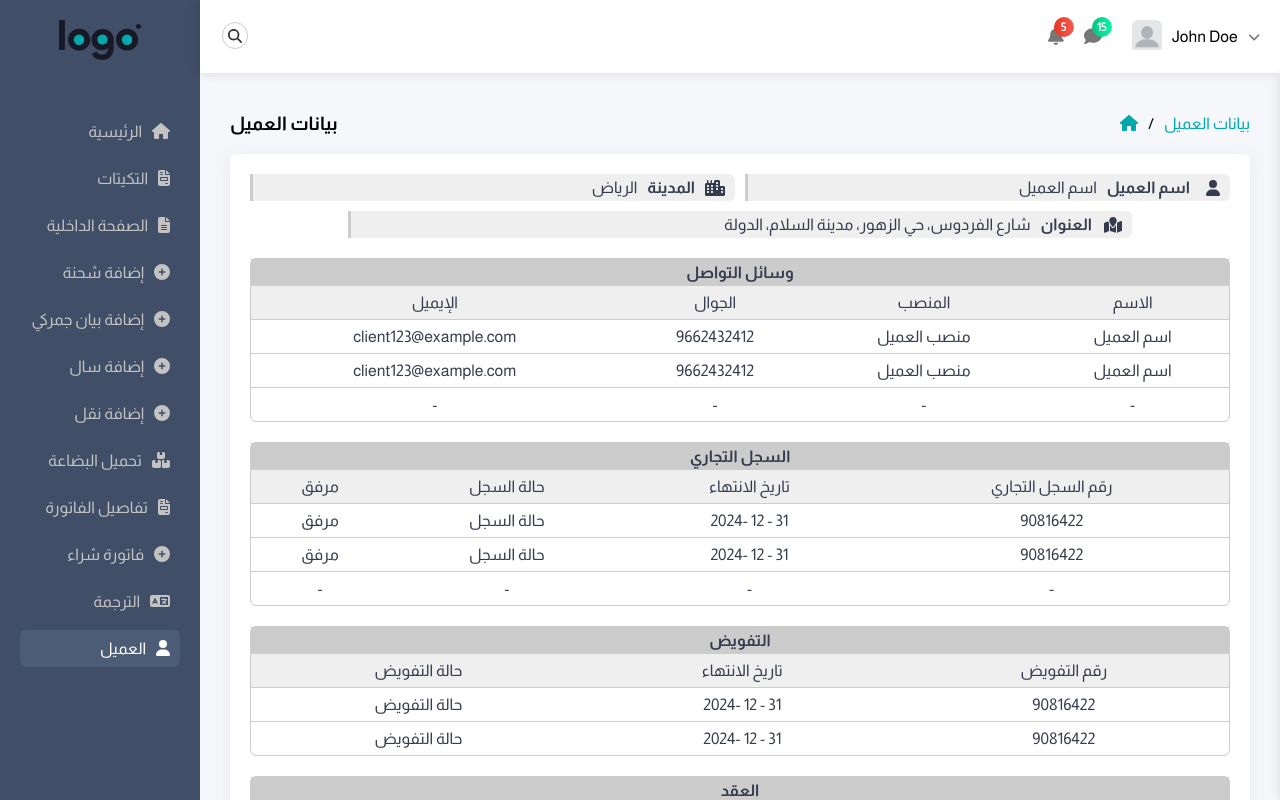
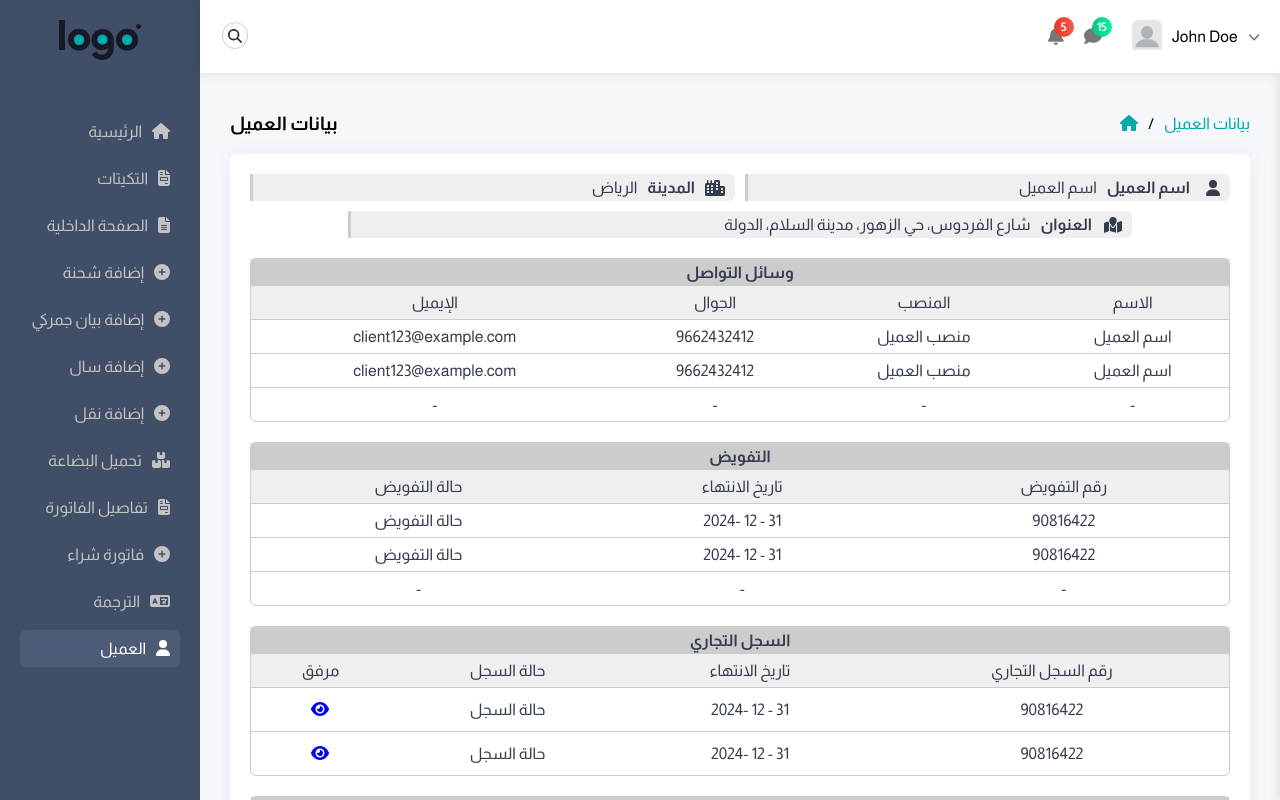
Before and after one commit to MtsmAshraf/adminty-master-react, a React (Create React App) app: page /client in a window 1280 px wide. Built offline with nearby package versions, Linux system fonts and the light colour scheme.

Commit message:
added icons and links in Client page

```diff
--- a/src/App.jsx
+++ b/src/App.jsx
@@ -19,6 +19,7 @@ import AddBuyingBill from './Pages/AddBuyingBill/AddBuyingBill.jsx';
 import AddGoods from './Pages/AddGoods/AddGoods.jsx';
 import Translation from './Pages/Translation/Translation.jsx';
 import Client from './Pages/Client/Client.jsx';
+import Contract from './Pages/Contract/Contract.jsx';
 
 library.add(fas)
 const router = createBrowserRouter(
@@ -36,6 +37,7 @@ const router = createBrowserRouter(
         <Route path='/add-new-bill' element={<AddBuyingBill />}/>
         <Route path='/translation' element={<Translation />}/>
         <Route path='/client' element={<Client />}/>
+        <Route path='/contract' element={<Contract />}/>
     </Route>
   )
 )
--- a/src/Pages/Client/Client.jsx
+++ b/src/Pages/Client/Client.jsx
@@ -2,7 +2,8 @@ import { FontAwesomeIcon } from "@fortawesome/react-fontawesome"
 import Breadcumbs from "../../components/Breadcumbs/Breadcumbs"
 import Card from "../../components/Card/Card"
 import styles from "./client.module.css"
-import { faCity, faMapLocation, faUser } from "@fortawesome/free-solid-svg-icons"
+import { faCity, faEye, faFileContract, faMapLocation, faUser } from "@fortawesome/free-solid-svg-icons"
+import { Link } from "react-router-dom"
 
 const Client = () => {
   return (
@@ -101,71 +102,6 @@ const Client = () => {
                 <div className={styles.infoTable}>
                     <table cellSpacing={0}>
                         <thead>
-                            <th colSpan={4}>
-                                السجل التجاري
-                            </th>
-                        </thead>
-                        <tr>
-                            <td>
-                                رقم السجل التجاري
-                            </td>
-                            <td>
-                                تاريخ الانتهاء
-                            </td>
-                            <td>
-                                حالة السجل
-                            </td>
-                            <td>
-                                مرفق
-                            </td>
-                        </tr>
-                        <tr>
-                            <td>
-                                90816422
-                            </td>
-                            <td>
-                                31 - 12 -2024
-                            </td>
-                            <td>
-                                حالة السجل
-                            </td>
-                            <td>
-                                مرفق
-                            </td>
-                        </tr>
-                        <tr>
-                            <td>
-                                90816422
-                            </td>
-                            <td>
-                                31 - 12 -2024
-                            </td>
-                            <td>
-                                حالة السجل
-                            </td>
-                            <td>
-                                مرفق
-                            </td>
-                        </tr>
-                        <tr>
-                            <td>
-                                -
-                            </td>
-                            <td>
-                                -
-                            </td>
-                            <td>
-                                -
-                            </td>
-                            <td>
-                                -
-                            </td>
-                        </tr>
-                    </table>
-                </div>
-                <div className={styles.infoTable}>
-                    <table cellSpacing={0}>
-                        <thead>
                             <th colSpan={3}>
                                 التفويض
                             </th>
@@ -201,6 +137,72 @@ const Client = () => {
                             </td>
                             <td>
                                 حالة التفويض
+                            </td>
+                        </tr>
+                        <tr>
+                            <td>
+                                -
+                            </td>
+                            <td>
+                                -
+                            </td>
+                            <td>
+                                -
+                            </td>
+                        </tr>
+                    </table>
+                </div>
+                <div className={styles.infoTable}>
+                    <table cellSpacing={0}>
+                        <thead>
+                            <th colSpan={4}>
+                                السجل التجاري
+                            </th>
+                        </thead>
+                        <tr>
+                            <td>
+                                رقم السجل التجاري
+                            </td>
+                            <td>
+                                تاريخ الانتهاء
+                            </td>
+                            <td>
+                                حالة السجل
+                            </td>
+                            <td>
+                                مرفق
+                            </td>
+                        </tr>
+                        <tr>
+                            <td>
+                                90816422
+                            </td>
+                            <td>
+                                31 - 12 -2024
+                            </td>
+                            <td>
+                                حالة السجل
+                            </td>
+                            <td>
+                                <Link to="/">
+                                    <FontAwesomeIcon icon={faEye} />
+                                </Link>
+                            </td>
+                        </tr>
+                        <tr>
+                            <td>
+                                90816422
+                            </td>
+                            <td>
+                                31 - 12 -2024
+                            </td>
+                            <td>
+                                حالة السجل
+                            </td>
+                            <td>
+                                <Link to="/">
+                                    <FontAwesomeIcon icon={faEye} />
+                                </Link>
                             </td>
                         </tr>
                     </table>
@@ -240,10 +242,14 @@ const Client = () => {
                                 31 - 12 - 2024
                             </td>
                             <td>
-                                تفاصيل العقد
+                                <Link to="/contract">
+                                    <FontAwesomeIcon icon={faFileContract} />
+                                </Link>
                             </td>
                             <td>
-                                مرفق
+                                <Link to="/">
+                                    <FontAwesomeIcon icon={faEye} />
+                                </Link>
                             </td>
                         </tr>
                         <tr>
@@ -257,10 +263,14 @@ const Client = () => {
                                 31 - 12 - 2024
                             </td>
                             <td>
-                                تفاصيل العقد
+                                <Link to="/contract">
+                                    <FontAwesomeIcon icon={faFileContract} />
+                                </Link>
                             </td>
                             <td>
-                                مرفق
+                                <Link to="/">
+                                    <FontAwesomeIcon icon={faEye} />
+                                </Link>
                             </td>
                         </tr>
                     </table>
--- /dev/null
+++ b/src/Pages/Contract/Contract.jsx
@@ -0,0 +1,9 @@
+import styles from "./contract.module.css"
+
+const Contract = () => {
+  return (
+    <div className={styles.contract}>Contract</div>
+  )
+}
+
+export default Contract
```
Also changed, not shown: src/Pages/Contract/contract.module.css (added).
